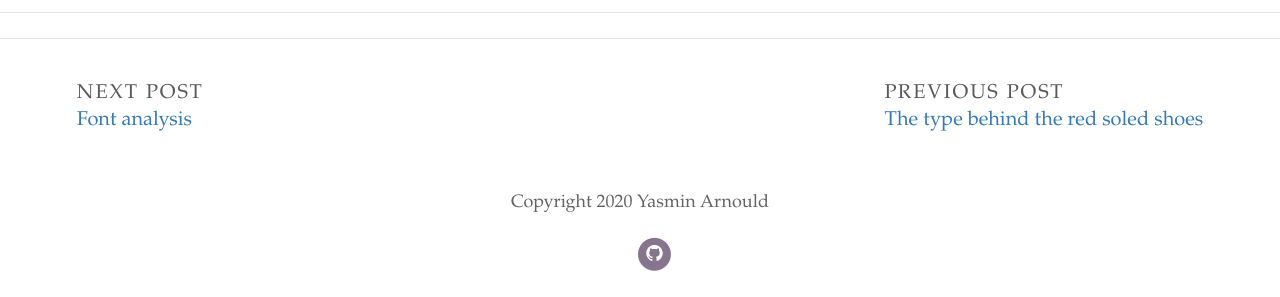
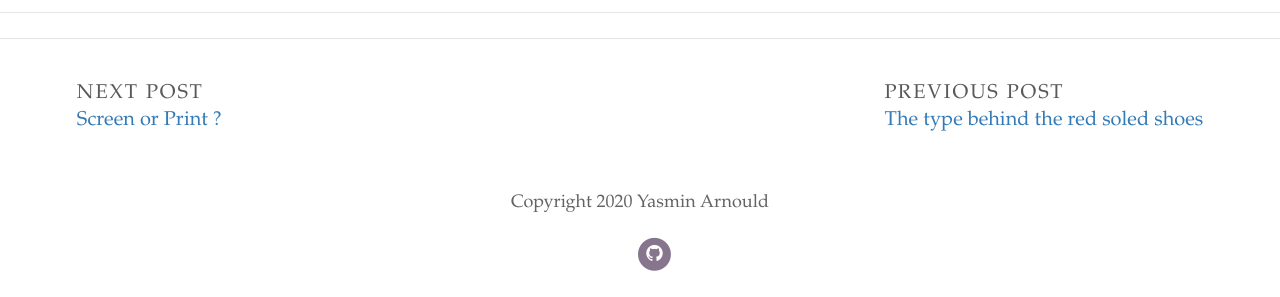
Before and after one commit to Yaz1501/BehindTheType, a Jekyll site: the page built from _posts/2019-07-20-here-is-my-new-post-for-trial.md, in a window 1280 px wide and 900 px high, scrolled down 1873 px. Shown: the part 600-897 px from the top of the window. Built offline with Jekyll 4.4.1, drawn with Linux system fonts in a browser that asks for light colours; some web fonts are replaced; comment, search, counter and statistics services are not loaded.

Commit message:
Update Post “2020-10-11-font-analysis”

```diff
--- a/_posts/2020-10-11-font-analysis.md
+++ b/_posts/2020-10-11-font-analysis.md
@@ -1,7 +1,9 @@
 ---
 layout: post
-title: "Font analysis "
+title: Screen or Print ?
 date: 2020-10-11T12:06:12.313Z
+header_feature_image: ../uploads/ali-yahya-tckxqhgkri-unsplash.jpg
+caption: "Photo from Unsplash "
 comments: true
 ---
 font
```
Also changed, not shown: 1 other file.
